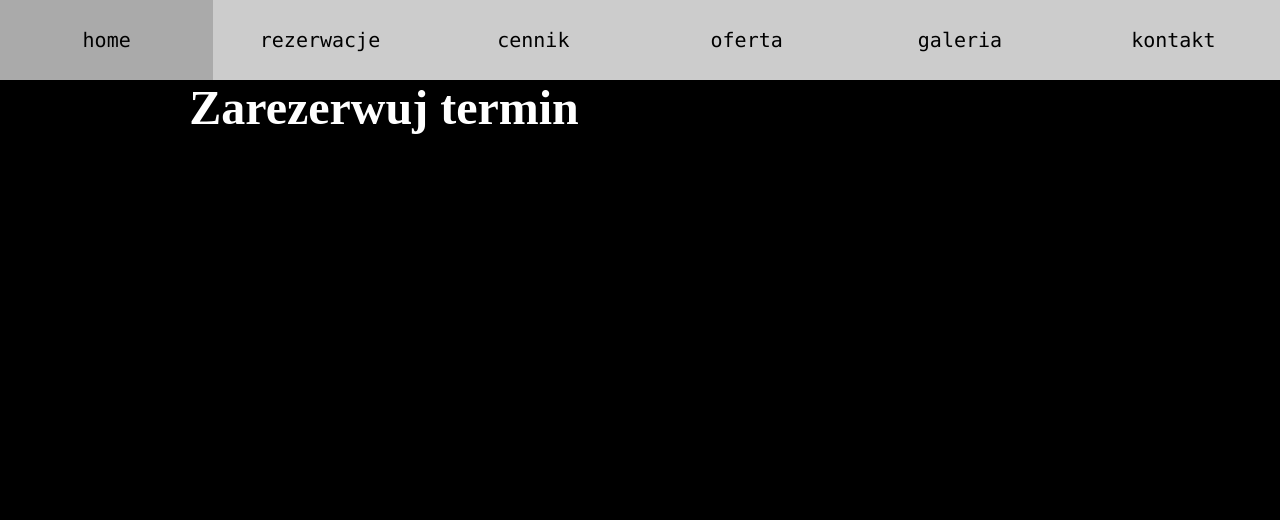
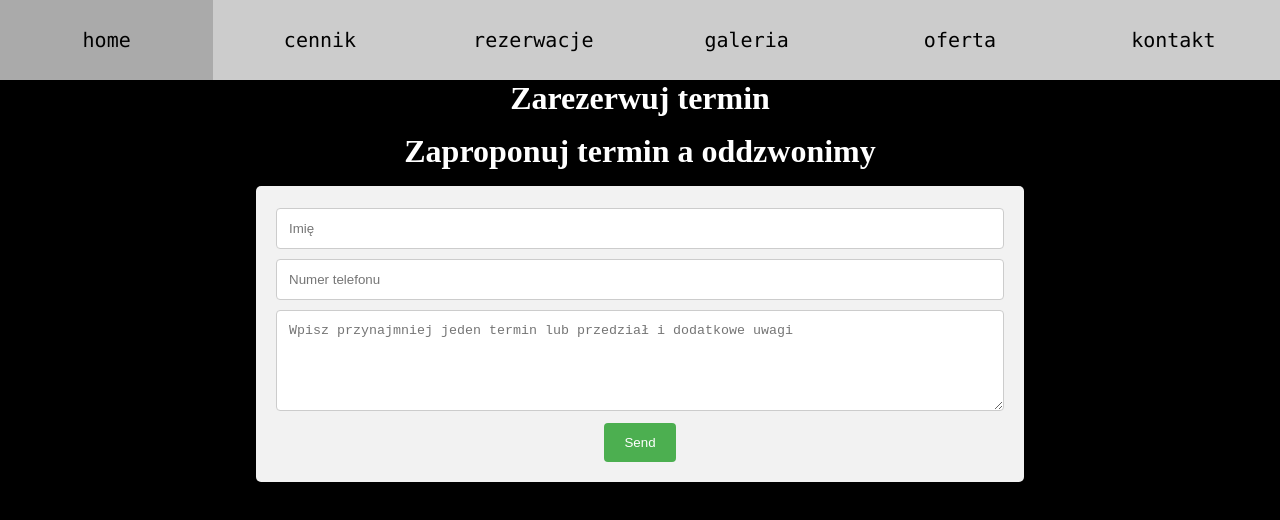
Before and after one commit to MichalMiekina/MD-detailing-website, a Vue app: page /rezerwacje in a window 1280 px wide. Shown: the top 520 px of the page. Built offline with nearby package versions, Linux system fonts and the light colour scheme.

Commit message:
add google map and fix email form

```diff
--- a/package.json
+++ b/package.json
@@ -3,9 +3,9 @@
   "version": "0.1.0",
   "private": true,
   "scripts": {
-    "serve": "vue-cli-service serve",
-    "build": "vue-cli-service build",
-    "lint": "vue-cli-service lint"
+    "serve": "SET NODE_OPTIONS=--openssl-legacy-provider && vue-cli-service serve",
+    "build": "SET NODE_OPTIONS=--openssl-legacy-provider && vue-cli-service build",
+    "lint": "SET NODE_OPTIONS=--openssl-legacy-provider && vue-cli-service lint"
   },
   "dependencies": {
     "core-js": "^3.6.5",
--- a/src/App.vue
+++ b/src/App.vue
@@ -39,6 +39,7 @@ export default {
 
 <style style="scss">
 *{
+
   margin: 0;
   padding: 0;
   box-sizing: border-box;
@@ -54,4 +55,5 @@ div>h1{
   font-size: 300%;
   width: 60%;
 }
+
 </style>
--- a/src/components/Menu.vue
+++ b/src/components/Menu.vue
@@ -27,10 +27,11 @@ export default {
     return {
       points: [
         { id: "1", text: "home" ,path: "/", },
-        { id: "2", text: "rezerwacje" ,path: "/rezerwacje",},
-        { id: "3", text: "cennik" ,path: "/cennik",},
-        { id: "4", text: "oferta" ,path: "/oferta",},
-        { id: "5", text: "galeria" ,path: "/galeria",},
+        { id: "2", text: "cennik" ,path: "/cennik",},
+        { id: "3", text: "rezerwacje" ,path: "/rezerwacje",},
+        { id: "4", text: "galeria" ,path: "/galeria",},
+        { id: "5", text: "oferta" ,path: "/oferta",},
+
         { id: "6", text: "kontakt" ,path: "/kontakt",},
       ],
     };
--- a/src/components/MenuBurger.vue
+++ b/src/components/MenuBurger.vue
@@ -41,5 +41,6 @@ export default {
   display: flex;
   justify-content: flex-end;
   flex-direction: row;
+  z-index: 100;
 }
 </style>
--- a/src/views/Kontakt.vue
+++ b/src/views/Kontakt.vue
@@ -1,109 +1,36 @@
 <template>
-    <div class="container">
-        <form ref="form" @submit="sendEmail">
-          <label>Name</label>
-          <input
-            type="text"
-            v-model="name"
-            name="name"
-            placeholder="Your Name"
-          >
-          <label>Email</label>
-          <input
-            type="email"
-            v-model="email"
-            name="email"
-            placeholder="Your Email"
-            >
-          <label>Message</label>
-          <textarea
-            name="message"
-            v-model="message"
-            cols="30" rows="5"
-            placeholder="Message">
-          </textarea>
+  <div>
+    <h1>kontakt</h1>
 
-          <input type="submit" value="Send" @click="submit">
-        </form>
+    <div class="mapContainer">
+      <iframe
+        src="https://www.google.com/maps/embed?pb=!1m18!1m12!1m3!1d1072.3005243500056!2d19.020442373400662!3d50.266259580998025!2m3!1f0!2f0!3f0!3m2!1i1024!2i768!4f13.1!3m3!1m2!1s0x4716cfd2ec447aed%3A0x6048df439216e0b4!2sM%26D%20Detailing!5e0!3m2!1sen!2spl!4v1635758283825!5m2!1sen!2spl"
+        width="100%"
+        height="450"
+        style="border: 0"
+        allowfullscreen=""
+        loading="lazy"
+      ></iframe>
     </div>
+  </div>
 </template>
 
 <script>
-import emailjs from 'emailjs-com';
+export default {
 
-export default {
-  name: 'ContactUs',
-  data() {
-    return {
-      // name: '',
-      // email: '',
-      // message: ''
-    }
-  },
-  methods: {
-    submit: function(){
-      this.$refs.form.submit();
-
-    },
-    sendEmail(e) {
-      try {
-        emailjs.sendForm('service_ol6pdly','template_7erx37r', e.target,
-        'user_DUZxsiRaTqgFYHEVIAknf', {
-          name: this.name,
-          email: this.email,
-          message: this.message
-        })
-
-      } catch(error) {
-          console.log({error})
-      }
-      // Reset form field
-      // this.name = ''
-      // this.email = ''
-      // this.message = ''
-    },
-  }
 }
 </script>
 
 <style scoped>
-* {box-sizing: border-box;}
-
-.container {
-  display: block;
-  margin:auto;
-  text-align: center;
-  border-radius: 5px;
-  background-color: #f2f2f2;
-  padding: 20px;
-  width: 50%;
+* {
+  box-sizing: border-box;
 }
 
-label {
-  float: left;
+.mapContainer {
+  padding-top: 36px;
+  margin: auto;
+  text-align: center;
 }
 
-input[type=text], [type=email], textarea {
-  width: 100%;
-  padding: 12px;
-  border: 1px solid #ccc;
-  border-radius: 4px;
-  box-sizing: border-box;
-  margin-top: 6px;
-  margin-bottom: 16px;
-  resize: vertical;
-}
 
-input[type=submit] {
-  background-color: #4CAF50;
-  color: white;
-  padding: 12px 20px;
-  border: none;
-  border-radius: 4px;
-  cursor: pointer;
-}
-
-input[type=submit]:hover {
-  background-color: #45a049;
-}
 </style>
--- a/src/views/Rezerwacje.vue
+++ b/src/views/Rezerwacje.vue
@@ -1,15 +1,132 @@
 <template>
   <div>
     <h1>Zarezerwuj termin</h1>
+
+    <h1>Zaproponuj termin a oddzwonimy</h1>
+
+    <div class="formContainer">
+      <form ref="form" @submit="sendEmail">
+        <input type="text" v-model="name" name="name" placeholder="Imię" />
+
+        <input type="text" v-model="phone" name="phone" placeholder="Numer telefonu" />
+
+        <!-- <input
+          type="email"
+          v-model="email"
+          name="email"
+          placeholder="Twój adres email"
+        /> -->
+
+        <textarea
+          name="message"
+          v-model="message"
+          cols="30"
+          rows="5"
+          placeholder="Wpisz przynajmniej jeden termin lub przedział i dodatkowe uwagi"
+        >
+        </textarea>
+
+        <input type="submit" value="Send" @click="submit" />
+      </form>
+    </div>
   </div>
 </template>
 
 <script>
+import emailjs from "emailjs-com";
+
 export default {
-
+  name: "ContactUs",
+  data() {
+    return {
+      name: "",
+      phone: "",
+      email: "",
+      message: "",
+    };
+  },
+  methods: {
+    submit: function () {
+      this.$refs.form.submit();
+    },
+    sendEmail(e) {
+      try {
+        emailjs.sendForm(
+          "service_ol6pdly",
+          "template_7erx37r",
+          e.target,
+          "user_DUZxsiRaTqgFYHEVIAknf",
+          {
+            name: this.name,
+            phone: this.phone,
+            email: "XD",
+            message: this.message,
+          }
+        );
+      } catch (error) {
+        console.log({ error });
+      }
+      // Reset form field
+      this.name = "";
+      this.phone = "";
+      this.email = "";
+      this.message = "";
+    },
+  },
 };
 </script>
 
-<style>
 
+<style scoped>
+* {
+  box-sizing: border-box;
+}
+div > h1 {
+  font-size: 200%;
+  text-align: center;
+  width: 100%;
+  margin-bottom: 16px;
+}
+.formContainer {
+  display: flex;
+  margin: auto;
+  text-align: center;
+  border-radius: 5px;
+  background-color: #f2f2f2;
+  padding: 20px;
+  width: 60%;
+}
+
+.mapContainer {
+  padding-top: 36px;
+  margin: auto;
+  text-align: center;
+}
+
+
+input[type="text"],
+[type="email"],
+textarea {
+  width: 100%;
+  padding: 12px;
+  border: 1px solid #ccc;
+  border-radius: 4px;
+  box-sizing: border-box;
+  margin-top: 2px;
+  margin-bottom: 8px;
+  resize: both;
+}
+
+input[type="submit"] {
+  background-color: #4caf50;
+  color: white;
+  padding: 12px 20px;
+  border: none;
+  border-radius: 4px;
+  cursor: pointer;
+}
+
+input[type="submit"]:hover {
+  background-color: #45a049;
+}
 </style>
```
Also changed, not shown: 1 other file (tests, documents, lock files or other folders).
